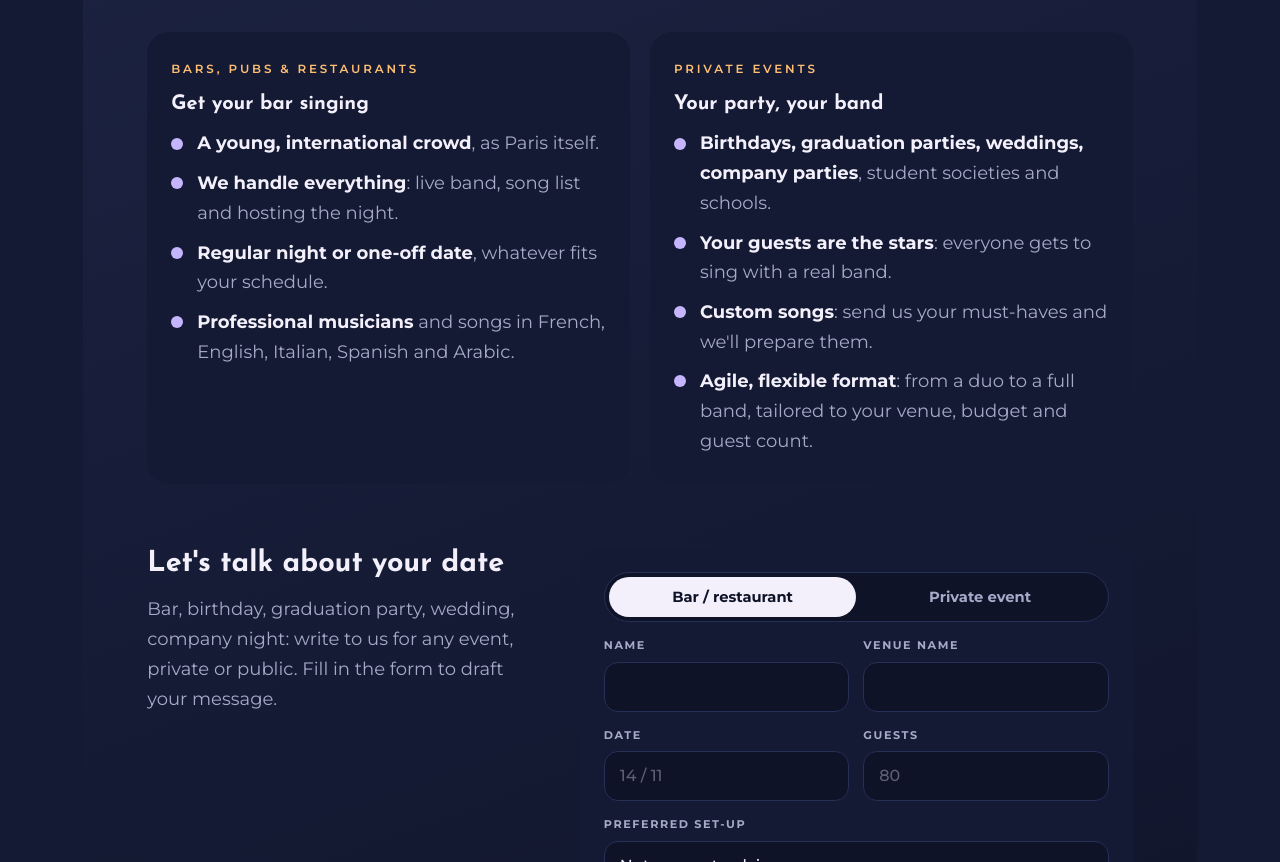
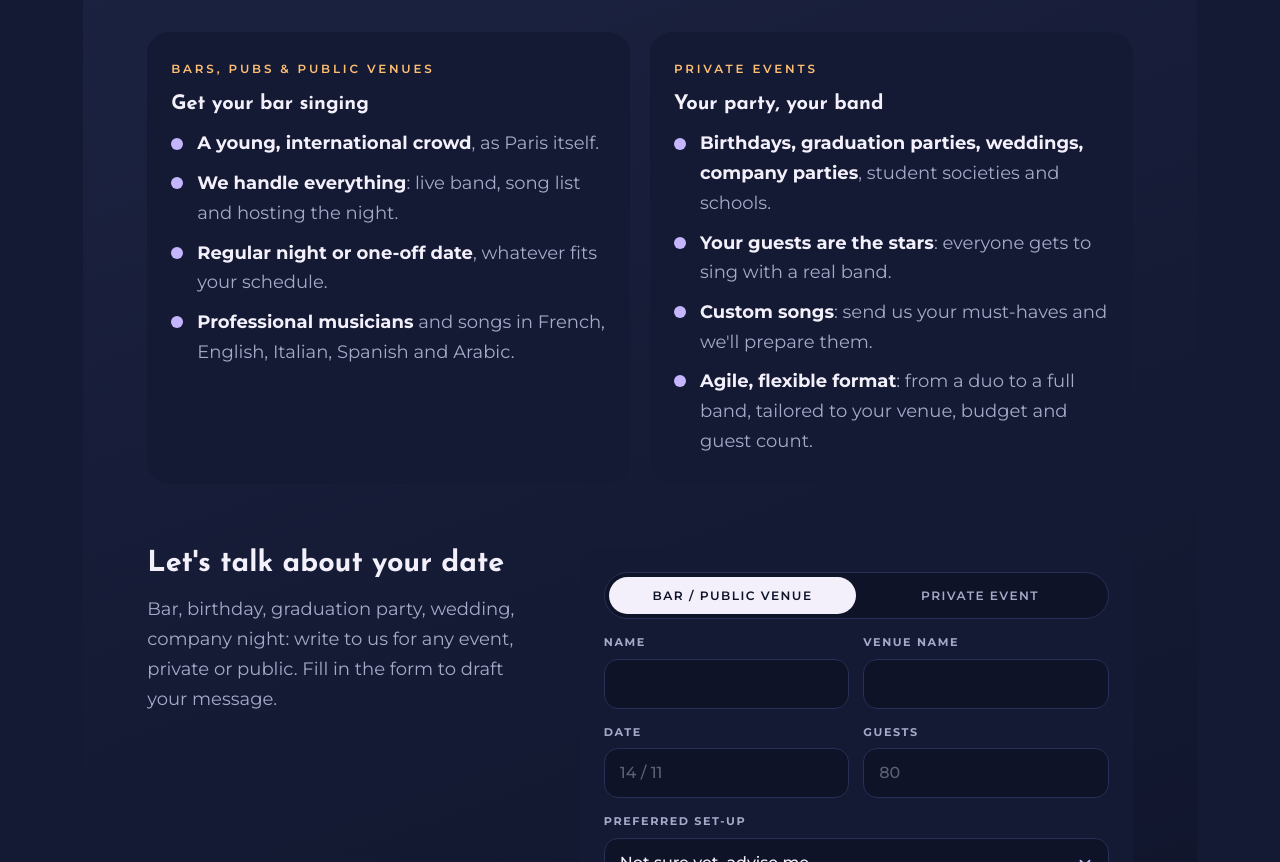
Before and after one commit to paolorubinacci/livekaraokeparis-site, a plain HTML site: page index.html in a window 1280 px wide. Shown: the part 5015-5877 px from the top of the page. Drawn offline with Linux system fonts and the light colour scheme.

Commit message:
Add files via upload

```diff
--- a/index.html
+++ b/index.html
@@ -527,6 +527,7 @@ footer{padding-bottom:calc(30px + env(safe-area-inset-bottom,0px))!important}
 .journey.sl .draw{stroke-dashoffset:calc(1 - var(--p,0));transition:none}
 .journey.sl .node{transform:scale(calc(.4 + .6*var(--l,0)));opacity:var(--l,0);transition:none}
 .journey.sl .stop p{opacity:var(--l,0);transform:translateX(calc(-10px*(1 - var(--l,0))));transition:none}
+.seg button{text-transform:uppercase;letter-spacing:.12em;font-weight:600;font-size:clamp(.62rem,2.9vw,.76rem)}
 </style>
 </head>
 <body>
@@ -696,7 +697,7 @@ footer{padding-bottom:calc(30px + env(safe-area-inset-bottom,0px))!important}
       <p class="lede" style="margin-top:14px"><span lang="fr">On arrive avec <b>le groupe, la liste de chansons et l'animation</b>. Pour un bar, un anniversaire, une fête de diplôme ou tout autre événement : vous n'avez qu'à ouvrir les portes.</span><span lang="en">We bring <b>the band, the song list and the host</b>. For a bar, a birthday, a graduation party or any other event: you just open the doors.</span></p>
       <div class="aud">
         <article>
-          <span class="eyebrow"><span lang="fr">Bars, pubs & restaurants</span><span lang="en">Bars, pubs & restaurants</span></span>
+          <span class="eyebrow"><span lang="fr">Bars, pubs & lieux publics</span><span lang="en">Bars, pubs & public venues</span></span>
           <h3><span lang="fr">Faites chanter votre bar</span><span lang="en">Get your bar singing</span></h3>
           <ul>
             <li lang="fr"><b>Un public jeune et international</b>, à l'image de Paris.</li>
@@ -733,7 +734,7 @@ footer{padding-bottom:calc(30px + env(safe-area-inset-bottom,0px))!important}
         <form id="bookForm" novalidate>
           <div class="full">
             <div class="seg" role="group" aria-label="Type">
-              <button type="button" data-t="bar" aria-pressed="true"><span lang="fr">Bar / restaurant</span><span lang="en">Bar / restaurant</span></button>
+              <button type="button" data-t="bar" aria-pressed="true"><span lang="fr">Bar / lieu public</span><span lang="en">Bar / public venue</span></button>
               <button type="button" data-t="private" aria-pressed="false"><span lang="fr">Événement privé</span><span lang="en">Private event</span></button>
             </div>
           </div>
@@ -1004,12 +1005,12 @@ function renderDates(){
   }
   function measure(){
     const r=j.getBoundingClientRect(), vh=innerHeight;
-    target=still?1:cl((vh*.9-r.top)/(r.height*1.1));
+    target=still?1:cl((vh*.9-r.top)/(r.height*1.9));
     if(cur<0){ cur=target; apply(cur); return; }
     if(!raf) raf=requestAnimationFrame(step);
   }
   function step(){
-    raf=0; cur+=(target-cur)*.35;
+    raf=0; cur+=(target-cur)*.22;
     if(Math.abs(target-cur)<.002) cur=target;
     apply(cur);
     if(cur!==target) raf=requestAnimationFrame(step);
```
